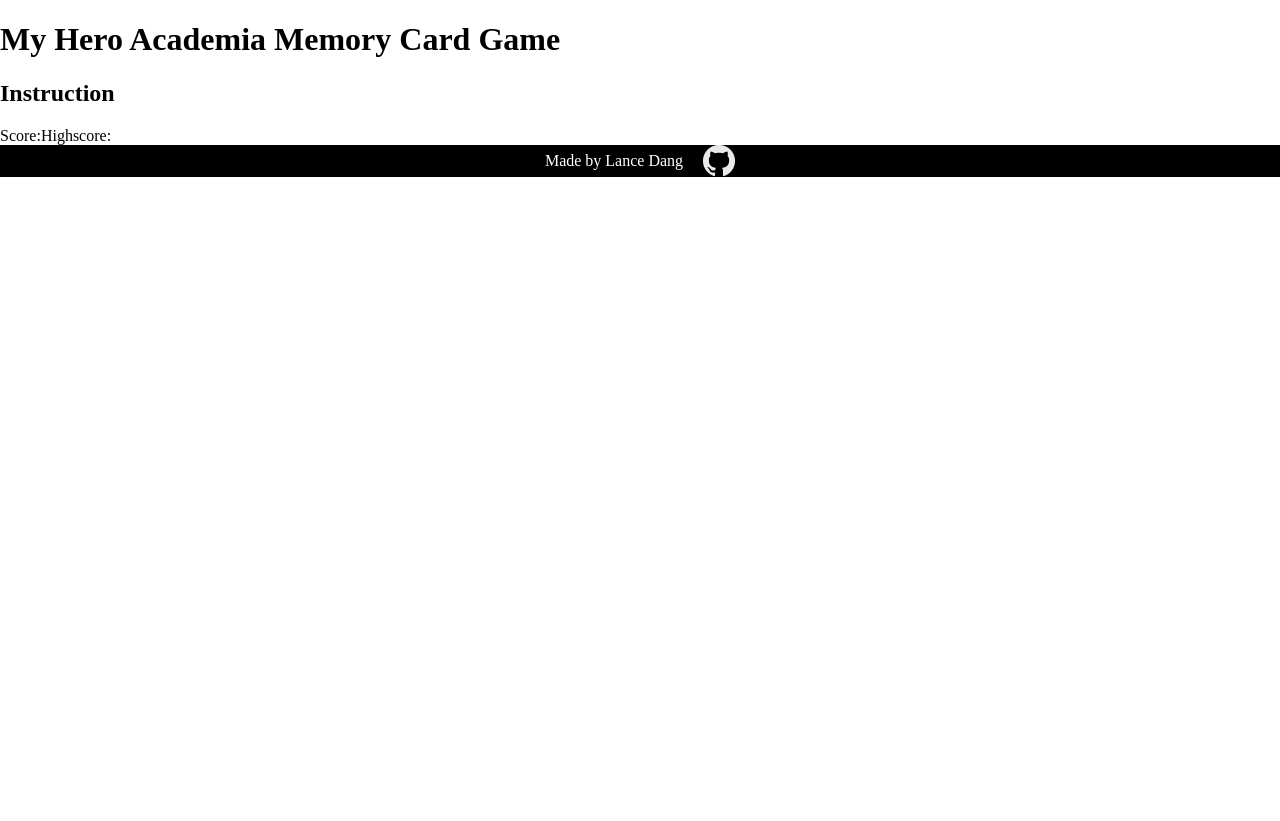
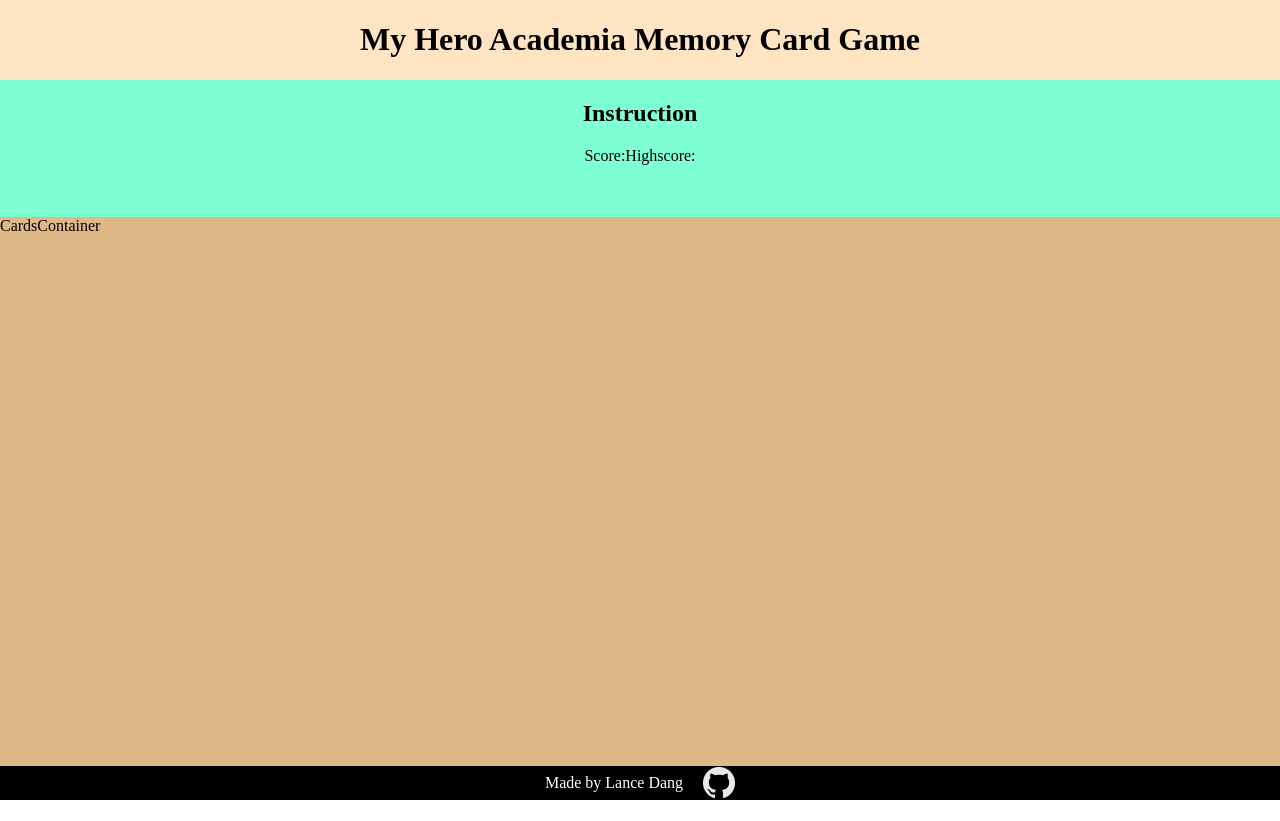
Before and after one commit to lancedang64/project_memory-card, a React (Create React App) app: page / in a window 1280 px wide. After the commit the page ends 800 px from the top, so only its background shows below. Built offline with nearby package versions, Linux system fonts and the light colour scheme.

Commit message:
Added initial styles to components

```diff
--- a/src/App.js
+++ b/src/App.js
@@ -1,15 +1,24 @@
 import React from 'react';
+import styled from 'styled-components';
 import Body from './components/Body';
 import Footer from './components/common/Footer';
 import Header from './components/Header';
 
+const AppContainer = styled.div`
+	display: flex;
+	flex-direction: column;
+	height: 100%;
+	justify-content: space-between;
+	align-items: center;
+`;
+
 function App() {
 	return (
-		<div className='App'>
+		<AppContainer className='App'>
 			<Header />
 			<Body />
 			<Footer />
-		</div>
+		</AppContainer>
 	);
 }
 
--- a/src/components/Body/index.js
+++ b/src/components/Body/index.js
@@ -1,19 +1,34 @@
 import React from 'react';
 import styled from 'styled-components';
 
+const Container = styled.section`
+	background-color: AliceBlue;
+	height: 100%;
+	width: 100%;
+	display: grid;
+	grid-template-rows: 1fr 4fr;
+`;
+const TopPanel = styled.section`
+	background-color: Aquamarine;
+	text-align: center;
+`;
 const ScoreBoard = styled.div``;
-const CardsContainer = styled.div``;
+const CardsContainer = styled.section`
+	background-color: burlywood;
+`;
 
 function Body() {
 	return (
-		<section>
-			<h2>Instruction</h2>
-			<ScoreBoard>
-				<span>Score:</span>
-				<span>Highscore:</span>
-			</ScoreBoard>
-			<CardsContainer></CardsContainer>
-		</section>
+		<Container>
+			<TopPanel>
+				<h2>Instruction</h2>
+				<ScoreBoard>
+					<span>Score:</span>
+					<span>Highscore:</span>
+				</ScoreBoard>
+			</TopPanel>
+			<CardsContainer>CardsContainer</CardsContainer>
+		</Container>
 	);
 }
 
--- a/src/components/Header/index.js
+++ b/src/components/Header/index.js
@@ -1,10 +1,17 @@
 import React from 'react';
+import styled from 'styled-components';
+
+const Container = styled.header`
+	background-color: bisque;
+	width: 100%;
+	text-align: center;
+`;
 
 function Header() {
 	return (
-		<header>
+		<Container>
 			<h1>My Hero Academia Memory Card Game</h1>
-		</header>
+		</Container>
 	);
 }
 
```
